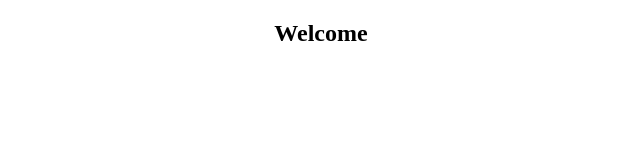
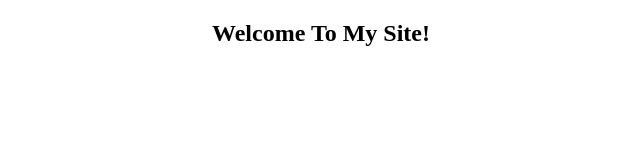
Before and after one commit to shazramurtaza/shazramurtaza.github.io, a plain HTML site: page index.html in a window 1280 px wide. Shown: the whole page, without its empty margins (319-959 px from the left). Drawn offline with Linux system fonts and the light colour scheme.

Commit message:
Updated my content

```diff
--- a/index.html
+++ b/index.html
@@ -4,6 +4,6 @@
     <title>Shazra Murtaza</title>
   </head>
   <body>
-  <h2 style="text-align: center;">Welcome</h2>
+  <h2 style="text-align: center;">Welcome To My Site!</h2>
   </body>
 </html>
```
